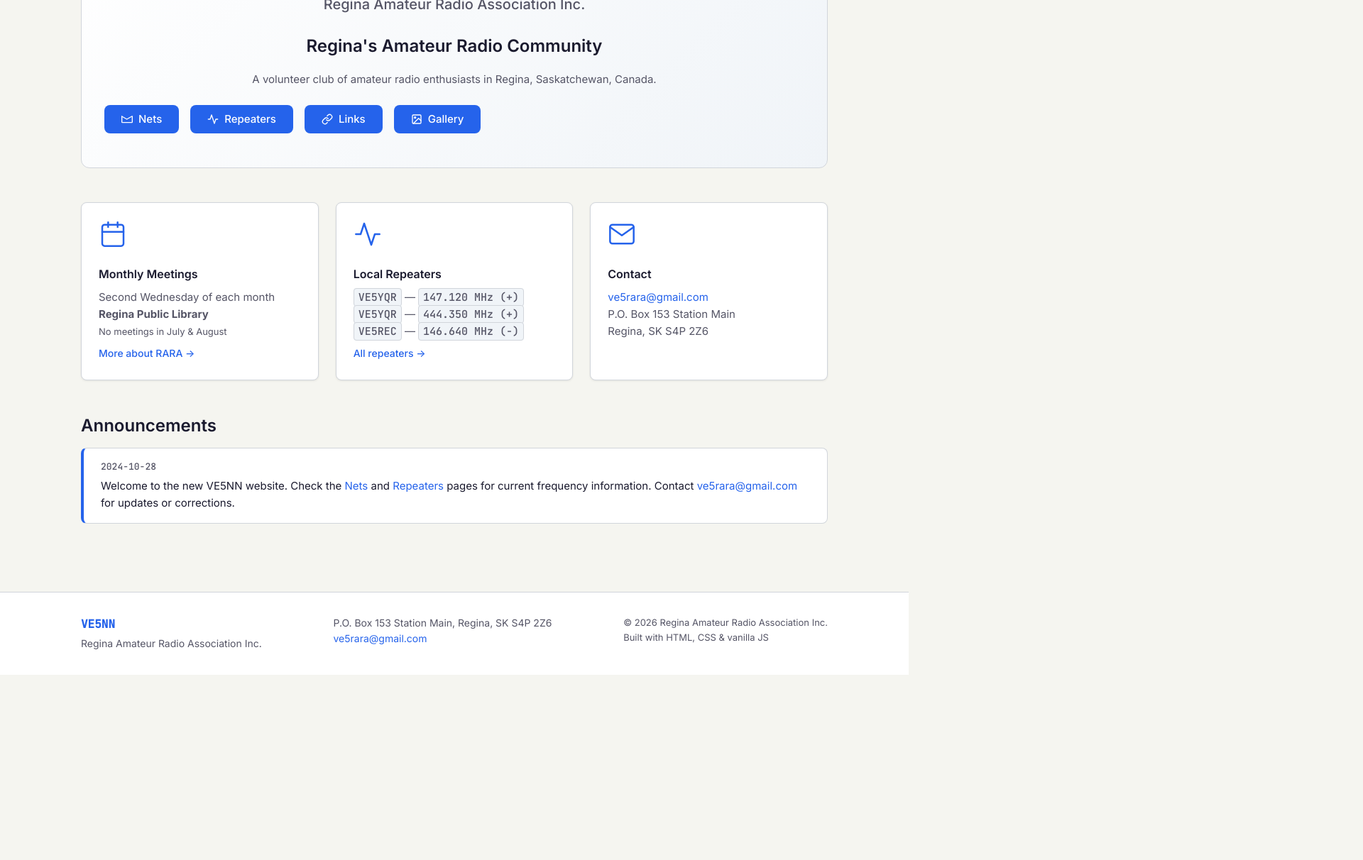
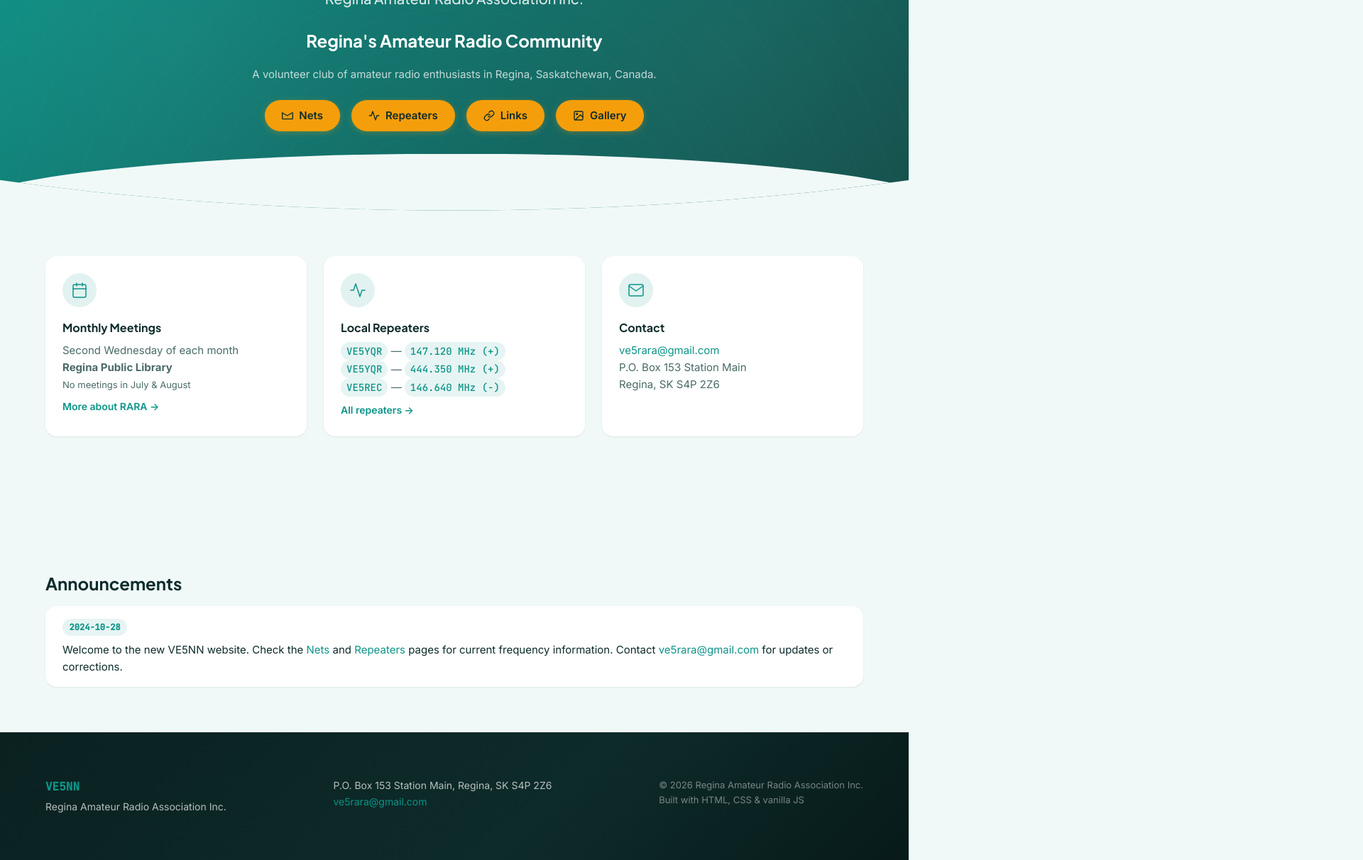
Before and after one commit to MrAWSM/ve5nn-website, a plain HTML site: page index.html in a window 1280 px wide. Shown: the part 237-1449 px from the top of the page at 71% size, 1920 px wide, since content can reach past the window. Before the commit the page ends 1188 px from the top, so only its background shows below. Drawn offline with Linux system fonts and the light colour scheme.

Commit message:
Visual redesign: teal/amber palette, Plus Jakarta Sans, full-width hero
- New teal/amber color palette replacing blue/green tokens in variables.css
- Added Plus Jakarta Sans for headings across all pages
- Hero section converted to full-width gradient with white text, pill CTA buttons, and curved bottom edge
- Header now translucent with backdrop-filter blur; scroll shadow via JS
- Cards: borderless (light mode), 16px radius, 48px teal circle icon backgrounds
- Tables: teal header row with white text, alternating row shading, 16px wrapper radius
- Announcements: shadow card style, date as teal pill badge
- Links page: 2-column grid, hover bg only (no borders)
- Gallery: 16px radius, gradient placeholders, caption overlay on hover
- Footer: dark gradient background matching hero, white text
- Max-width 1200px, 4rem section gaps, 250ms cubic-bezier transitions
- Scrollbar, text selection, and focus rings updated to teal
- FadeIn page load animation

Co-Authored-By: Paperclip <noreply@paperclip.ing>

```diff
--- a/css/components.css
+++ b/css/components.css
@@ -3,28 +3,42 @@
 /* ── Info Card ── */
 .card {
   background: var(--color-surface);
-  border: 1px solid var(--color-border);
-  border-radius: var(--radius-md);
+  border: none;
+  border-radius: var(--radius-lg);
   padding: var(--space-lg);
   box-shadow: var(--shadow-sm);
   transition: box-shadow var(--transition), transform var(--transition);
+  position: relative;
+  overflow: hidden;
 }
 
 .card:hover {
   box-shadow: var(--shadow-md);
-  transform: translateY(-2px);
+  transform: translateY(-3px);
+}
+
+/* Teal circle behind icon */
+.card-icon-wrap {
+  display: flex;
+  align-items: center;
+  justify-content: center;
+  width: 48px;
+  height: 48px;
+  border-radius: 50%;
+  background: color-mix(in srgb, var(--color-accent) 12%, transparent);
+  margin-bottom: var(--space-md);
 }
 
 .card-icon {
-  width: 2.5rem;
-  height: 2.5rem;
+  width: 1.5rem;
+  height: 1.5rem;
   color: var(--color-accent);
-  margin-bottom: var(--space-md);
 }
 
 .card-title {
+  font-family: var(--font-heading);
   font-size: 1rem;
-  font-weight: 600;
+  font-weight: 700;
   margin-bottom: var(--space-sm);
   color: var(--color-text-primary);
 }
@@ -40,7 +54,7 @@
   margin-top: var(--space-sm);
   color: var(--color-accent);
   font-size: 0.875rem;
-  font-weight: 500;
+  font-weight: 600;
   transition: color var(--transition);
 }
 .card-link:hover { color: var(--color-accent-hover); text-decoration: underline; }
@@ -49,8 +63,7 @@
 .table-wrapper {
   overflow-x: auto;
   -webkit-overflow-scrolling: touch;
-  border: 1px solid var(--color-border);
-  border-radius: var(--radius-md);
+  border-radius: var(--radius-lg);
   box-shadow: var(--shadow-sm);
 }
 
@@ -62,18 +75,15 @@
 }
 
 .data-table thead {
-  background: var(--color-mono-bg);
+  background: var(--color-accent);
 }
 
 .data-table th {
   text-align: left;
   padding: 0.75rem 1rem;
-  border-bottom: 2px solid var(--color-accent);
   font-weight: 600;
-  font-size: 0.8125rem;
-  text-transform: uppercase;
-  letter-spacing: 0.05em;
-  color: var(--color-text-secondary);
+  font-size: 0.875rem;
+  color: #ffffff;
   white-space: nowrap;
 }
 
@@ -83,20 +93,24 @@
   color: var(--color-text-primary);
 }
 
+.data-table tbody tr:nth-child(even) {
+  background-color: color-mix(in srgb, var(--color-accent) 4%, transparent);
+}
+
 .data-table tbody tr:last-child td {
   border-bottom: none;
 }
 
 .data-table tbody tr:hover {
-  background-color: color-mix(in srgb, var(--color-accent) 4%, transparent);
+  background-color: color-mix(in srgb, var(--color-accent) 8%, transparent);
 }
 
 /* ── Alert Banner ── */
 .alert {
   padding: 0.75rem 1rem;
-  border-radius: var(--radius-sm);
-  border-left: 3px solid var(--color-accent-secondary);
+  border-radius: var(--radius-md);
   background-color: color-mix(in srgb, var(--color-accent-secondary) 10%, transparent);
+  border: 1px solid color-mix(in srgb, var(--color-accent-secondary) 30%, transparent);
   font-size: 0.875rem;
   color: var(--color-text-primary);
   margin-bottom: var(--space-lg);
@@ -105,27 +119,40 @@
 .alert strong { font-weight: 600; }
 
 .alert-info {
-  border-left-color: var(--color-accent);
   background-color: color-mix(in srgb, var(--color-accent) 8%, transparent);
+  border-color: color-mix(in srgb, var(--color-accent) 25%, transparent);
 }
 
-/* ── Link Card (Links page) ── */
+/* ── Frequency pill ── */
+.freq, .callsign {
+  display: inline-block;
+  font-family: var(--font-mono);
+  font-weight: 500;
+  font-size: 0.875rem;
+  background: color-mix(in srgb, var(--color-accent) 10%, transparent);
+  color: var(--color-accent);
+  padding: 0.1rem 0.5rem;
+  border-radius: var(--radius-pill);
+}
+
+/* ── Link Category (Links page) ── */
 .link-category {
   margin-bottom: var(--space-xl);
 }
 
 .link-category-title {
+  font-family: var(--font-heading);
   font-size: 1.25rem;
-  font-weight: 600;
+  font-weight: 700;
   margin-bottom: var(--space-md);
   padding-bottom: var(--space-sm);
-  border-bottom: 1px solid var(--color-border);
+  border-bottom: 2px solid var(--color-border);
   color: var(--color-text-primary);
 }
 
 .link-list {
-  display: flex;
-  flex-direction: column;
+  display: grid;
+  grid-template-columns: repeat(2, 1fr);
   gap: var(--space-sm);
 }
 
@@ -134,15 +161,14 @@
   align-items: flex-start;
   gap: var(--space-sm);
   padding: var(--space-sm) var(--space-md);
-  background: var(--color-surface);
-  border: 1px solid var(--color-border);
-  border-radius: var(--radius-sm);
-  transition: border-color var(--transition), box-shadow var(--transition);
+  background: transparent;
+  border: none;
+  border-radius: var(--radius-md);
+  transition: background-color var(--transition);
 }
 
 .link-item:hover {
-  border-color: var(--color-accent);
-  box-shadow: var(--shadow-sm);
+  background-color: color-mix(in srgb, var(--color-accent) 8%, transparent);
 }
 
 .link-item a {
@@ -174,41 +200,55 @@
 }
 
 .gallery-tile {
-  border-radius: var(--radius-md);
+  border-radius: var(--radius-lg);
   overflow: hidden;
   background: var(--color-surface);
-  border: 1px solid var(--color-border);
   cursor: pointer;
   transition: transform var(--transition), box-shadow var(--transition);
+  position: relative;
 }
 
 .gallery-tile:hover {
   transform: scale(1.02);
-  box-shadow: var(--shadow-md);
+  box-shadow: var(--shadow-lg);
 }
 
 .gallery-tile-img {
   width: 100%;
   aspect-ratio: 4 / 3;
   object-fit: cover;
-  background: var(--color-mono-bg);
+  background: linear-gradient(135deg, color-mix(in srgb, var(--color-accent) 20%, var(--color-bg)) 0%, color-mix(in srgb, var(--color-accent) 10%, var(--color-bg)) 100%);
   display: flex;
   align-items: center;
   justify-content: center;
-  color: var(--color-text-secondary);
+  color: var(--color-accent);
   font-size: 0.875rem;
 }
 
+/* Caption overlay on hover */
 .gallery-tile-caption {
-  padding: var(--space-sm) var(--space-md);
-  font-size: 0.8125rem;
-  color: var(--color-text-secondary);
+  position: absolute;
+  bottom: 0;
+  left: 0;
+  right: 0;
+  padding: var(--space-md);
+  background: linear-gradient(to top, rgba(7, 26, 25, 0.85) 0%, transparent 100%);
+  color: #fff;
+  transform: translateY(4px);
+  opacity: 0;
+  transition: opacity var(--transition), transform var(--transition);
+}
+
+.gallery-tile:hover .gallery-tile-caption {
+  opacity: 1;
+  transform: translateY(0);
 }
 
 .gallery-tile-caption strong {
-  color: var(--color-text-primary);
+  color: #ffffff;
   display: block;
   font-size: 0.875rem;
+  font-family: var(--font-heading);
 }
 
 /* ── Gallery Lightbox ── */
@@ -216,7 +256,7 @@
   display: none;
   position: fixed;
   inset: 0;
-  background: rgba(0, 0, 0, 0.85);
+  background: rgba(0, 0, 0, 0.9);
   z-index: 300;
   align-items: center;
   justify-content: center;
@@ -235,7 +275,7 @@
 
 .lightbox-img {
   width: 100%;
-  border-radius: var(--radius-md);
+  border-radius: var(--radius-lg);
 }
 
 .lightbox-close {
@@ -260,16 +300,21 @@
 .announcement-item {
   padding: var(--space-md) var(--space-lg);
   background: var(--color-surface);
-  border: 1px solid var(--color-border);
-  border-radius: var(--radius-md);
-  border-left: 4px solid var(--color-accent);
+  border: none;
+  border-radius: var(--radius-lg);
+  box-shadow: var(--shadow-sm);
 }
 
 .announcement-date {
-  font-size: 0.8125rem;
-  color: var(--color-text-secondary);
-  margin-bottom: var(--space-xs);
+  display: inline-block;
+  font-size: 0.75rem;
   font-family: var(--font-mono);
+  font-weight: 600;
+  color: var(--color-accent);
+  background: color-mix(in srgb, var(--color-accent) 10%, transparent);
+  padding: 0.15rem 0.6rem;
+  border-radius: var(--radius-pill);
+  margin-bottom: var(--space-sm);
 }
 
 .announcement-text {
@@ -282,8 +327,9 @@
   text-align: center;
   padding: var(--space-2xl);
   background: var(--color-surface);
-  border: 1px solid var(--color-border);
+  border: none;
   border-radius: var(--radius-lg);
+  box-shadow: var(--shadow-sm);
 }
 
 .cw-stub-title {
@@ -318,6 +364,10 @@
   .gallery-grid {
     grid-template-columns: repeat(2, 1fr);
   }
+
+  .link-list {
+    grid-template-columns: 1fr;
+  }
 }
 
 @media (max-width: 640px) {
--- a/css/layout.css
+++ b/css/layout.css
@@ -9,6 +9,10 @@ body {
   transition: background-color var(--transition), color var(--transition);
 }
 
+h1, h2, h3, h4, h5, h6 {
+  font-family: var(--font-heading);
+}
+
 /* Skip to content */
 .skip-link {
   position: absolute;
@@ -18,7 +22,7 @@ body {
   padding: var(--space-sm) var(--space-md);
   background: var(--color-accent);
   color: #fff;
-  border-radius: var(--radius-sm);
+  border-radius: var(--radius-pill);
   font-weight: 600;
 }
 .skip-link:focus {
@@ -39,10 +43,16 @@ header[role="banner"] {
   top: 0;
   z-index: 100;
   height: var(--header-height);
-  background-color: var(--color-surface);
-  border-bottom: 1px solid var(--color-border);
-  box-shadow: var(--shadow-sm);
-  transition: background-color var(--transition);
+  background-color: color-mix(in srgb, var(--color-surface) 80%, transparent);
+  backdrop-filter: blur(12px);
+  -webkit-backdrop-filter: blur(12px);
+  border-bottom: 1px solid transparent;
+  transition: background-color var(--transition), border-color var(--transition), box-shadow var(--transition);
+}
+
+header[role="banner"].scrolled {
+  border-bottom-color: var(--color-border);
+  box-shadow: 0 2px 16px rgba(13, 148, 136, 0.08);
 }
 
 header[role="banner"] .container {
@@ -162,7 +172,7 @@ nav[role="navigation"] a[aria-current="page"] {
   background: var(--color-surface);
   z-index: 201;
   padding: var(--space-lg);
-  transition: right 0.25s ease;
+  transition: right 0.25s cubic-bezier(0.4, 0, 0.2, 1);
   overflow-y: auto;
   box-shadow: var(--shadow-md);
 }
@@ -214,10 +224,10 @@ nav[role="navigation"] a[aria-current="page"] {
 /* ── Main Content ── */
 main[role="main"] {
   min-height: calc(100vh - var(--header-height) - 160px);
-  padding: var(--space-2xl) 0;
 }
 
 .page-title {
+  font-family: var(--font-heading);
   font-size: 2rem;
   font-weight: 700;
   color: var(--color-text-primary);
@@ -228,30 +238,37 @@ main[role="main"] {
 }
 
 .section {
-  margin-bottom: var(--space-2xl);
+  padding: var(--space-2xl) 0;
 }
 
 .section-title {
+  font-family: var(--font-heading);
   font-size: 1.5rem;
-  font-weight: 600;
+  font-weight: 700;
   margin-bottom: var(--space-md);
   color: var(--color-text-primary);
   line-height: 1.3;
 }
 
 .section-subtitle {
+  font-family: var(--font-heading);
   font-size: 1.25rem;
   font-weight: 600;
   margin-bottom: var(--space-md);
   color: var(--color-text-primary);
 }
 
+/* ── Inner page content wrapper ── */
+.page-content {
+  padding: var(--space-2xl) 0;
+}
+
 /* ── Footer ── */
 footer[role="contentinfo"] {
-  background-color: var(--color-surface);
-  border-top: 1px solid var(--color-border);
-  padding: var(--space-xl) 0;
-  color: var(--color-text-secondary);
+  background: linear-gradient(135deg, #0A2120 0%, #0D2B2A 60%, #071A19 100%);
+  border-top: none;
+  padding: var(--space-2xl) 0;
+  color: rgba(255, 255, 255, 0.7);
   font-size: 0.875rem;
 }
 
@@ -272,6 +289,14 @@ footer[role="contentinfo"] .container {
   margin-bottom: var(--space-xs);
 }
 
+footer[role="contentinfo"] .text-sm {
+  color: rgba(255, 255, 255, 0.7);
+}
+
+footer[role="contentinfo"] .text-xs {
+  color: rgba(255, 255, 255, 0.45);
+}
+
 footer a {
   color: var(--color-accent);
   transition: color var(--transition);
@@ -280,36 +305,73 @@ footer a:hover { color: var(--color-accent-hover); }
 
 /* ── Hero ── */
 .hero {
-  background: linear-gradient(135deg, var(--color-surface) 0%, var(--color-mono-bg) 100%);
-  border: 1px solid var(--color-border);
-  border-radius: var(--radius-lg);
-  padding: var(--space-2xl) var(--space-xl);
-  margin-bottom: var(--space-2xl);
+  position: relative;
+  background: linear-gradient(135deg, #0D9488 0%, #0F766E 40%, #134E4A 100%);
+  padding: 5rem var(--space-xl) 7rem;
+  margin-bottom: 0;
   text-align: center;
+  overflow: hidden;
+  clip-path: ellipse(120% 100% at 50% 0%);
+}
+
+/* Decorative radio-wave pattern */
+.hero::before {
+  content: '';
+  position: absolute;
+  inset: 0;
+  background-image:
+    radial-gradient(circle at 20% 50%, rgba(255,255,255,0.04) 0%, transparent 50%),
+    radial-gradient(circle at 80% 50%, rgba(255,255,255,0.04) 0%, transparent 50%),
+    repeating-radial-gradient(circle at 50% 120%, transparent 0, transparent 40px, rgba(255,255,255,0.025) 41px, transparent 42px);
+  pointer-events: none;
+}
+
+.hero::after {
+  content: '';
+  position: absolute;
+  bottom: 0;
+  left: 0;
+  right: 0;
+  height: 80px;
+  background: var(--color-bg);
+  clip-path: ellipse(55% 100% at 50% 100%);
+  pointer-events: none;
+}
+
+.hero .container {
+  position: relative;
+  z-index: 1;
 }
 
 .hero-callsign {
   font-family: var(--font-mono);
-  font-size: 3rem;
+  font-size: 3.5rem;
   font-weight: 700;
-  color: var(--color-accent);
+  color: #ffffff;
   letter-spacing: 0.1em;
   line-height: 1.2;
+  text-shadow: 0 2px 8px rgba(0,0,0,0.2);
 }
 
 .hero-name {
+  font-family: var(--font-heading);
   font-size: 1.25rem;
   font-weight: 500;
-  color: var(--color-text-secondary);
+  color: rgba(255, 255, 255, 0.85);
   margin-top: var(--space-sm);
   margin-bottom: var(--space-lg);
 }
 
 .hero-tagline {
+  font-family: var(--font-heading);
   font-size: 1.5rem;
-  font-weight: 600;
-  color: var(--color-text-primary);
+  font-weight: 700;
+  color: #ffffff;
   margin-bottom: var(--space-md);
+}
+
+.hero .text-secondary {
+  color: rgba(255, 255, 255, 0.75) !important;
 }
 
 /* ── Quick Info Cards ── */
@@ -326,24 +388,27 @@ footer a:hover { color: var(--color-accent-hover); }
   flex-wrap: wrap;
   gap: var(--space-md);
   margin-top: var(--space-lg);
+  justify-content: center;
 }
 
 .quick-link-btn {
   display: inline-flex;
   align-items: center;
   gap: var(--space-sm);
-  padding: var(--space-sm) var(--space-lg);
-  background: var(--color-accent);
-  color: #fff;
-  border-radius: var(--radius-md);
-  font-weight: 500;
+  padding: 0.625rem 1.5rem;
+  background: var(--color-accent-secondary);
+  color: #0D2B2A;
+  border-radius: var(--radius-pill);
+  font-weight: 600;
   font-size: 0.9375rem;
-  transition: background-color var(--transition), transform var(--transition);
+  transition: background-color var(--transition), transform var(--transition), box-shadow var(--transition);
+  box-shadow: 0 2px 8px rgba(245, 158, 11, 0.3);
 }
 .quick-link-btn:hover {
-  background: var(--color-accent-hover);
-  color: #fff;
-  transform: translateY(-1px);
+  background: var(--color-accent-secondary-hover);
+  color: #0D2B2A;
+  transform: translateY(-2px);
+  box-shadow: 0 4px 16px rgba(245, 158, 11, 0.4);
 }
 
 /* ── Responsive ── */
@@ -351,7 +416,7 @@ footer a:hover { color: var(--color-accent-hover); }
   nav[role="navigation"] { display: none; }
   .nav-toggle { display: flex; }
 
-  .hero-callsign { font-size: 2rem; }
+  .hero-callsign { font-size: 2.25rem; }
   .hero-tagline { font-size: 1.25rem; }
 
   .page-title { font-size: 1.5rem; }
--- a/css/utilities.css
+++ b/css/utilities.css
@@ -11,17 +11,6 @@
   clip: rect(0, 0, 0, 0);
   white-space: nowrap;
   border: 0;
-}
-
-/* Frequency / callsign monospace */
-.freq, .callsign {
-  font-family: var(--font-mono);
-  font-weight: 500;
-  font-size: 0.9375rem;
-  background: var(--color-mono-bg);
-  padding: 0.125rem 0.375rem;
-  border-radius: var(--radius-sm);
-  border: 1px solid var(--color-border);
 }
 
 /* Text helpers */
--- a/css/variables.css
+++ b/css/variables.css
@@ -2,15 +2,16 @@
 
 :root {
   /* Light theme (default) */
-  --color-bg: #F5F5F0;
+  --color-bg: #F0F9F8;
   --color-surface: #FFFFFF;
-  --color-text-primary: #1A1A2E;
-  --color-text-secondary: #555566;
-  --color-accent: #2563EB;
-  --color-accent-hover: #1D4ED8;
-  --color-accent-secondary: #16A34A;
-  --color-border: #D1D5DB;
-  --color-mono-bg: #F0F4F8;
+  --color-text-primary: #0D2B2A;
+  --color-text-secondary: #4A6B68;
+  --color-accent: #0D9488;
+  --color-accent-hover: #0F766E;
+  --color-accent-secondary: #F59E0B;
+  --color-accent-secondary-hover: #D97706;
+  --color-border: #CCEBE8;
+  --color-mono-bg: #E6F4F3;
 
   /* Spacing */
   --space-xs: 0.25rem;
@@ -18,41 +19,76 @@
   --space-md: 1rem;
   --space-lg: 1.5rem;
   --space-xl: 2rem;
-  --space-2xl: 3rem;
+  --space-2xl: 4rem;
 
   /* Typography */
+  --font-heading: 'Plus Jakarta Sans', 'Inter', system-ui, -apple-system, sans-serif;
   --font-body: 'Inter', system-ui, -apple-system, sans-serif;
   --font-mono: 'JetBrains Mono', 'Courier New', monospace;
 
   /* Layout */
-  --max-width: 1100px;
+  --max-width: 1200px;
   --header-height: 64px;
 
   /* Borders & radius */
   --radius-sm: 4px;
   --radius-md: 8px;
-  --radius-lg: 12px;
+  --radius-lg: 16px;
+  --radius-pill: 9999px;
 
   /* Shadows */
-  --shadow-sm: 0 1px 3px rgba(0, 0, 0, 0.08);
-  --shadow-md: 0 4px 12px rgba(0, 0, 0, 0.1);
+  --shadow-sm: 0 1px 3px rgba(0, 0, 0, 0.06), 0 1px 2px rgba(0, 0, 0, 0.04);
+  --shadow-md: 0 4px 16px rgba(0, 0, 0, 0.08), 0 2px 6px rgba(0, 0, 0, 0.05);
+  --shadow-lg: 0 8px 32px rgba(0, 0, 0, 0.1), 0 4px 12px rgba(0, 0, 0, 0.06);
 
   /* Transitions */
-  --transition: 200ms ease;
+  --transition: 250ms cubic-bezier(0.4, 0, 0.2, 1);
 }
 
 [data-theme="dark"] {
-  --color-bg: #0F0F1A;
-  --color-surface: #1A1A2E;
-  --color-text-primary: #E5E5E5;
-  --color-text-secondary: #9CA3AF;
-  --color-accent: #3B82F6;
-  --color-accent-hover: #60A5FA;
-  --color-accent-secondary: #22C55E;
-  --color-border: #374151;
-  --color-mono-bg: #1E293B;
-  --shadow-sm: 0 1px 3px rgba(0, 0, 0, 0.3);
-  --shadow-md: 0 4px 12px rgba(0, 0, 0, 0.4);
+  --color-bg: #071A19;
+  --color-surface: #0D2B2A;
+  --color-text-primary: #E2F0EF;
+  --color-text-secondary: #7FB5B0;
+  --color-accent: #2DD4BF;
+  --color-accent-hover: #5EEAD4;
+  --color-accent-secondary: #FBBF24;
+  --color-accent-secondary-hover: #FCD34D;
+  --color-border: #1A3F3D;
+  --color-mono-bg: #112625;
+  --shadow-sm: 0 1px 3px rgba(0, 0, 0, 0.4);
+  --shadow-md: 0 4px 16px rgba(0, 0, 0, 0.5);
+  --shadow-lg: 0 8px 32px rgba(0, 0, 0, 0.6);
+}
+
+@keyframes fadeIn {
+  from { opacity: 0; transform: translateY(8px); }
+  to   { opacity: 1; transform: translateY(0); }
+}
+
+body {
+  animation: fadeIn 0.35s cubic-bezier(0.4, 0, 0.2, 1) both;
+}
+
+/* Scrollbar */
+::-webkit-scrollbar {
+  width: 8px;
+}
+::-webkit-scrollbar-track {
+  background: var(--color-bg);
+}
+::-webkit-scrollbar-thumb {
+  background: var(--color-accent);
+  border-radius: var(--radius-pill);
+}
+::-webkit-scrollbar-thumb:hover {
+  background: var(--color-accent-hover);
+}
+
+/* Text selection */
+::selection {
+  background: var(--color-accent);
+  color: #fff;
 }
 
 @media (prefers-reduced-motion: reduce) {
--- a/index.html
+++ b/index.html
@@ -6,7 +6,7 @@
   <meta name="description" content="Regina Amateur Radio Association — VE5NN. Amateur radio enthusiasts in Regina, Saskatchewan. Meeting schedules, nets, repeaters, and club information.">
   <title>Home — VE5NN Regina Amateur Radio Association</title>
   <link rel="preconnect" href="https://fonts.googleapis.com">
-  <link href="https://fonts.googleapis.com/css2?family=Inter:wght@400;500;600;700&family=JetBrains+Mono:wght@500&display=swap" rel="stylesheet">
+  <link href="https://fonts.googleapis.com/css2?family=Plus+Jakarta+Sans:wght@400;500;600;700&family=Inter:wght@400;500;600;700&family=JetBrains+Mono:wght@500&display=swap" rel="stylesheet">
   <link rel="stylesheet" href="css/reset.css">
   <link rel="stylesheet" href="css/variables.css">
   <link rel="stylesheet" href="css/layout.css">
@@ -67,10 +67,10 @@
   </nav>
 
   <main role="main" id="main-content">
+
+      <!-- Hero (full-width) -->
+      <section class="hero" aria-label="Welcome">
         <div class="container">
-
-      <!-- Hero -->
-      <section class="hero" aria-label="Welcome">
           <div class="hero-callsign">VE5NN</div>
           <div class="hero-name">Regina Amateur Radio Association Inc.</div>
           <p class="hero-tagline">Regina's Amateur Radio Community</p>
@@ -93,14 +93,19 @@
               Gallery
             </a>
           </div>
+        </div>
       </section>
+
+    <div class="container">
 
       <!-- Quick Info Cards -->
       <section class="section" aria-label="Quick information">
         <div class="cards-grid">
 
           <div class="card">
+            <div class="card-icon-wrap">
               <svg class="card-icon" xmlns="http://www.w3.org/2000/svg" viewBox="0 0 24 24" fill="none" stroke="currentColor" stroke-width="1.5" stroke-linecap="round" stroke-linejoin="round" aria-hidden="true"><rect x="3" y="4" width="18" height="18" rx="2" ry="2"/><line x1="16" y1="2" x2="16" y2="6"/><line x1="8" y1="2" x2="8" y2="6"/><line x1="3" y1="10" x2="21" y2="10"/></svg>
+            </div>
             <div class="card-title">Monthly Meetings</div>
             <div class="card-content">
               Second Wednesday of each month<br>
@@ -111,7 +116,9 @@
           </div>
 
           <div class="card">
+            <div class="card-icon-wrap">
               <svg class="card-icon" xmlns="http://www.w3.org/2000/svg" viewBox="0 0 24 24" fill="none" stroke="currentColor" stroke-width="1.5" stroke-linecap="round" stroke-linejoin="round" aria-hidden="true"><polyline points="22 12 18 12 15 21 9 3 6 12 2 12"/></svg>
+            </div>
             <div class="card-title">Local Repeaters</div>
             <div class="card-content">
               <span class="freq">VE5YQR</span> — <span class="freq">147.120 MHz (+)</span><br>
@@ -122,7 +129,9 @@
           </div>
 
           <div class="card">
+            <div class="card-icon-wrap">
               <svg class="card-icon" xmlns="http://www.w3.org/2000/svg" viewBox="0 0 24 24" fill="none" stroke="currentColor" stroke-width="1.5" stroke-linecap="round" stroke-linejoin="round" aria-hidden="true"><path d="M4 4h16c1.1 0 2 .9 2 2v12c0 1.1-.9 2-2 2H4c-1.1 0-2-.9-2-2V6c0-1.1.9-2 2-2z"/><polyline points="22,6 12,13 2,6"/></svg>
+            </div>
             <div class="card-title">Contact</div>
             <div class="card-content">
               <a href="mailto:ve5rara@gmail.com" style="color:var(--color-accent)">ve5rara@gmail.com</a><br>
--- a/js/theme.js
+++ b/js/theme.js
@@ -1,4 +1,4 @@
-// theme.js — Dark/light toggle with localStorage persistence
+// theme.js — Dark/light toggle with localStorage persistence + scroll header shadow
 
 (function () {
   const STORAGE_KEY = 've5nn-theme';
@@ -40,4 +40,18 @@
   // Update copyright year
   const yearEl = document.getElementById('year');
   if (yearEl) yearEl.textContent = new Date().getFullYear();
+
+  // Scroll-based header shadow
+  const header = document.querySelector('header[role="banner"]');
+  if (header) {
+    function updateHeaderScroll() {
+      if (window.scrollY > 8) {
+        header.classList.add('scrolled');
+      } else {
+        header.classList.remove('scrolled');
+      }
+    }
+    updateHeaderScroll();
+    window.addEventListener('scroll', updateHeaderScroll, { passive: true });
+  }
 })();
```
Also changed, not shown: about.html (+1 -1 lines), cw.html (+1 -1 lines), gallery.html (+1 -1 lines), links.html (+1 -1 lines), nets.html (+1 -1 lines), repeaters.html (+1 -1 lines). Lines whose indentation alone changed are shown as unchanged.
